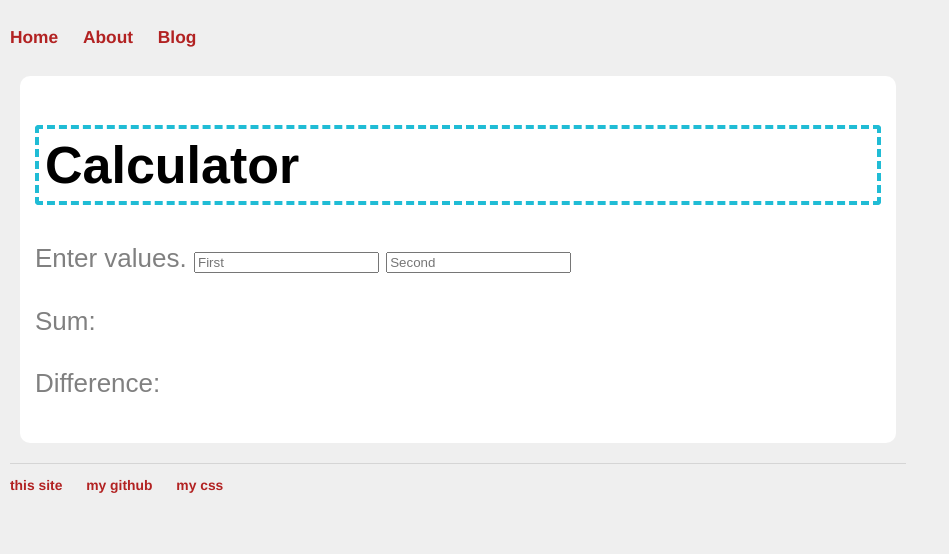
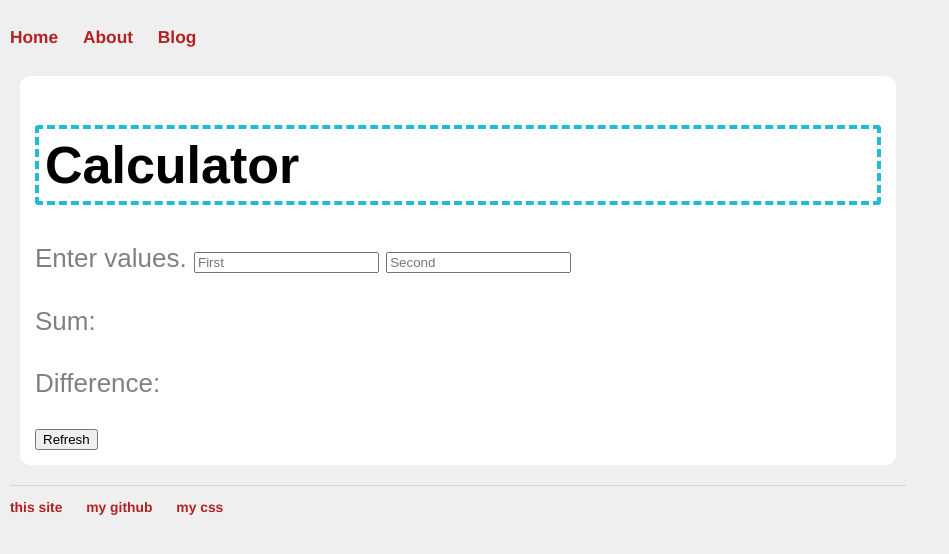
Before and after one commit to Samplasion/samplasion.github.iold, a Jekyll site: the page built from calc.html, in a window 1280 px wide. Shown: the top 554 px of the page, without its empty margins (0-949 px from the left). Built offline with Jekyll 4.4.1, drawn with Linux system fonts in a browser that asks for light colours; a script that is not in the unit is left out.

Commit message:
Update calc.html

```diff
--- a/calc.html
+++ b/calc.html
@@ -12,12 +12,12 @@ title: Calculator
 </p>
 <p>Sum: <span id="outputpl"></span></p>
 <p>Difference: <span id="outputmi"></span></p>
+<button onclick="weightConverterOZ(document.getElementById('input').value, 'input2')">Refresh</button>
 </div>
 <script>
 function weightConverterOZ(valNum, valNun) {
   var sec = document.getElementById(valNun)
-valNum = parseInt(valNum)
-  document.getElementById("outputpl").innerHTML=valNum+parseInt(sec.value);
+  document.getElementById("outputpl").innerHTML=parseInt(valNum)+parseInt(sec.value);
   document.getElementById("outputmi").innerHTML=valNum-sec.value;
 }
 </script>
```
